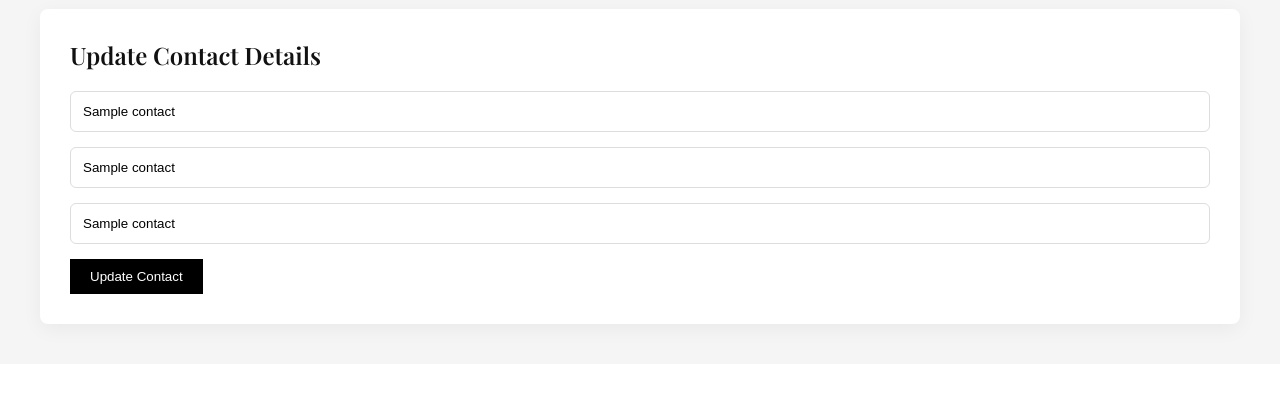
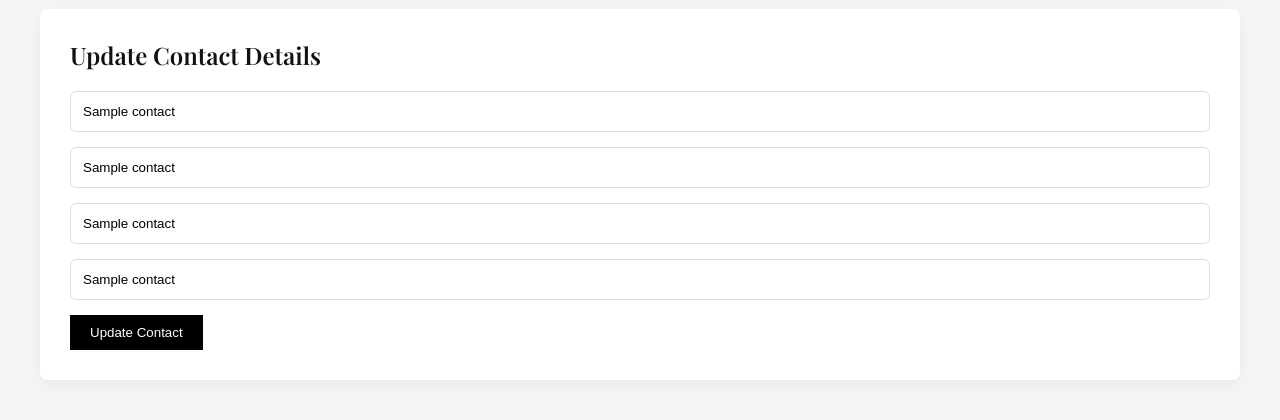
Before and after one commit to Deepthiashmitha-P/yanasgallery, a Flask app: template templates/dashboard.html in a window 1280 px wide. Shown: the part 1097-1517 px from the top of the page. Before the commit the page ends 1433 px from the top, so only its background shows below. Run offline with Flask 3, Linux system fonts and the light colour scheme; the template is opened without the code that fills it: most values are stand-ins (such as "Sample title", 1, 10 or a date in 2020).

Commit message:
Update dashboard.html

```diff
--- a/templates/dashboard.html
+++ b/templates/dashboard.html
@@ -67,16 +67,29 @@
     </div>
 
     <!-- UPDATE CONTACT DETAILS -->
-    <div class="admin-card">
-        <h2>Update Contact Details</h2>
+<div class="admin-card">
+    <h2>Update Contact Details</h2>
 
-        <form method="POST" action="/update_contact">
-            <input type="text" name="whatsapp" placeholder="WhatsApp (with country code)" value="{{ contact[1] }}" required>
-            <input type="text" name="instagram" placeholder="Instagram URL" value="{{ contact[2] }}" required>
-            <input type="email" name="email" placeholder="Email" value="{{ contact[3] }}" required>
-            <button type="submit" class="admin-btn">Update Contact</button>
-        </form>
-    </div>
+    <form method="POST" action="/update_contact">
+        <input type="text" name="phone1"
+               value="{{ contact[1] }}"
+               placeholder="Primary Phone (without +91)" required>
+
+        <input type="text" name="phone2"
+               value="{{ contact[2] }}"
+               placeholder="Secondary Phone (without +91)" required>
+
+        <input type="text" name="instagram"
+               value="{{ contact[3] }}" required>
+
+        <input type="email" name="email"
+               value="{{ contact[4] }}" required>
+
+        <button type="submit" class="admin-btn">
+            Update Contact
+        </button>
+    </form>
+</div>
 
 </section>
 
```
